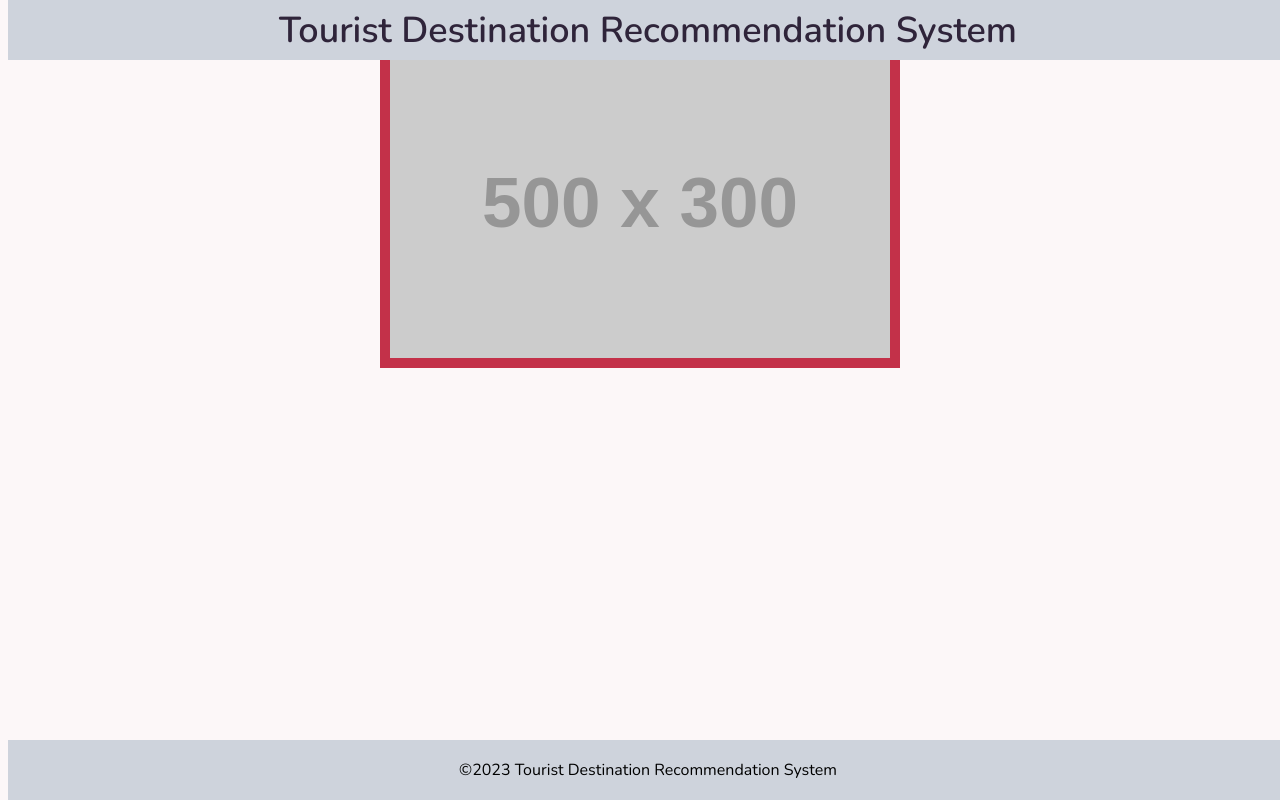
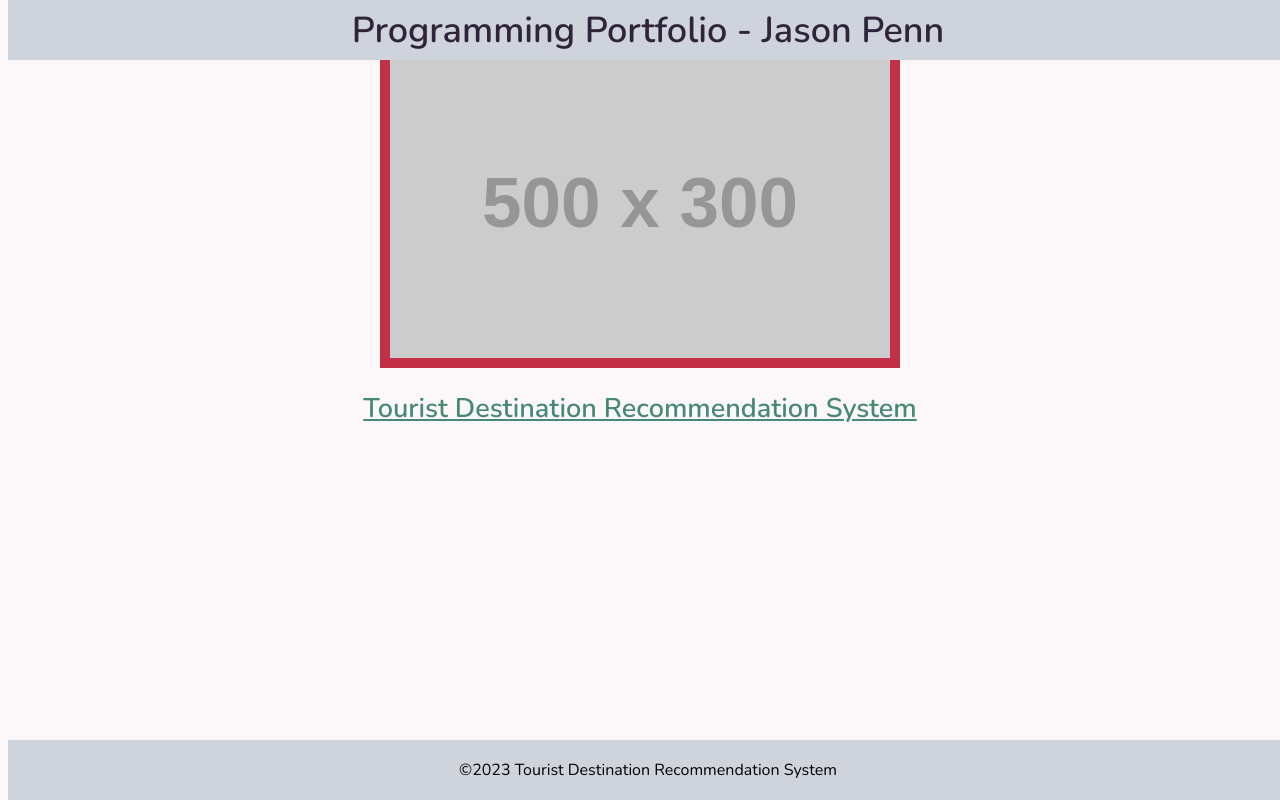
Before and after one commit to JSPenn/JSPenn.github.io, a plain HTML site: page index.html in a window 1280 px wide. Drawn offline with nearby package versions, Linux system fonts and the light colour scheme; placeholder pictures from the web are drawn by us.

Commit message:
Update index.html

```diff
--- a/index.html
+++ b/index.html
@@ -59,11 +59,12 @@
   </head>
   <body>
     <header>
-      <h1>Tourist Destination Recommendation System</h1>
+      <h1>Programming Portfolio - Jason Penn</h1>
     </header>
     <main>
       <a href="https://github.com/user/tourism-recommendation-system">
         <img src="https://via.placeholder.com/500x300" alt="Tourist Destination Recommendation System">
+        <h2>Tourist Destination Recommendation System</h2>
       </a>
     </main>
     <footer>
```
